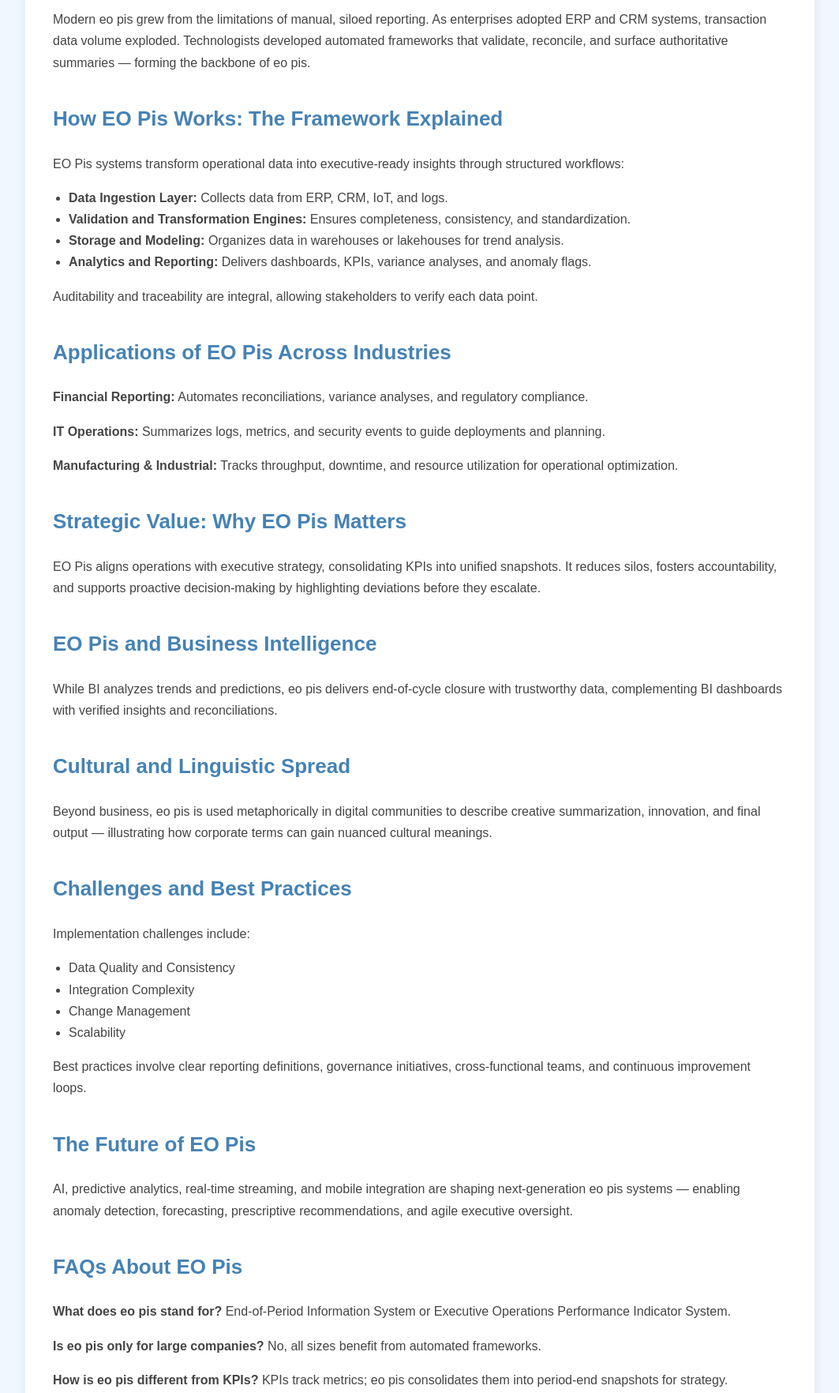
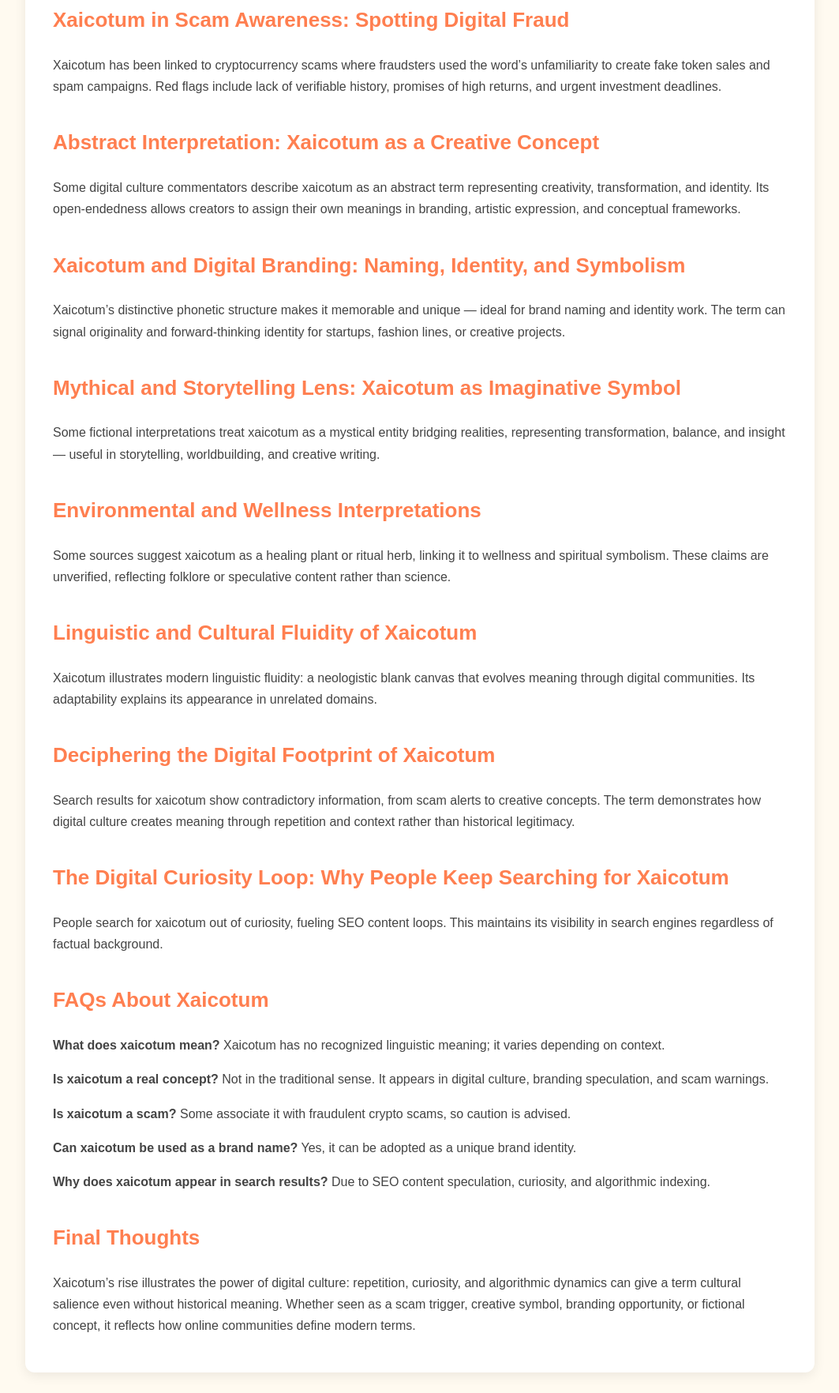
Before and after one commit to securemailpro/Xaicotum, a plain HTML site: page index.html in a window 1280 px wide. Shown: the part 560-2324 px from the top of the page at 79% size, without its empty margins (108-1171 px from the left). Drawn offline with Linux system fonts and the light colour scheme.

Commit message:
Update index.html

```diff
--- a/index.html
+++ b/index.html
@@ -2,12 +2,13 @@
 <html lang="en">
 <head>
 <meta charset="UTF-8">
-<title>EO Pis: The Complete Professional Guide to Modern Performance Insight Systems</title>
-<meta name="google-site-verification" content="77BOXF4epnvlQWSpbzVppuStk8v6sYFe3fZDL75i_ig" />
+<title>Xaicotum: Unraveling the Many Faces of a Viral Internet Term</title>
+<meta name="google-site-verification" content="kOVQ3KW4lfYsbPkSR4MZ6wGIO_d600uPSwBXhQe58eg" />
+
 <style>
     body {
         font-family: Arial, sans-serif;
-        background: #f0f8ff;
+        background: #fffaf0;
         margin: 0;
         padding: 0;
         line-height: 1.7;
@@ -18,7 +19,7 @@
         margin: 30px auto;
     }
     .title-box {
-        background: #4682b4;
+        background: #ff7f50;
         padding: 40px 50px;
         border-radius: 12px;
         box-shadow: 0 4px 15px rgba(0,0,0,0.12);
@@ -38,7 +39,7 @@
     h2 {
         margin-top: 35px;
         font-size: 26px;
-        color: #4682b4;
+        color: #ff7f50;
     }
     p, li {
         font-size: 16px;
@@ -48,7 +49,7 @@
         padding-left: 20px;
     }
     a {
-        color: #4682b4;
+        color: #ff7f50;
         text-decoration: underline;
         font-weight: 600;
     }
@@ -61,7 +62,7 @@
         left:0;
         height:5px;
         width:0;
-        background:#4682b4;
+        background:#ff7f50;
         z-index:9999;
     }
 </style>
@@ -81,65 +82,49 @@ window.addEventListener('scroll',function(){
 <div class="container">
 
 <div class="title-box">
-<h1>EO Pis: The Complete Professional Guide</h1>
+<h1>Xaicotum: Unraveling the Many Faces of a Viral Internet Term</h1>
 </div>
 
 <div class="blog-box">
 
-<p>In today’s hyper‑competitive, data‑driven world, the ability to turn raw data into clear, strategic insight is no longer a luxury — it’s a business imperative. At the heart of this evolution lies the concept of <a href="https://glowyp.com/eo-pis/">eo pis</a>, a multi‑layered framework that serves as both a technical tool and a conceptual bridge between operational activity and executive decision‑making.</p>
+<p>In the fast-moving digital landscape of 2025, some keywords suddenly burst into public curiosity without clear origins or definitions. Among these, <a href="https://glowyp.com/xaicotum/">xaicotum</a> stands out as both mysterious and compelling — a term appearing across social media, creative discussions, and scam warnings.</p>
 
-<h2>Defining EO Pis: What It Means Across Contexts</h2>
-<p>At its core, eo pis stands for End‑of‑Period Information System or Executive Operations Performance Indicator System — capturing, validating, summarizing, and presenting critical performance data at the close of a defined cycle.</p>
+<h2>The Curious Rise of the Word Xaicotum</h2>
+<p>The term surfaced online seemingly out of nowhere, appearing in SEO distributions, speculative branding discussions, and scam warnings. Analysts believe its spread stems from algorithmic content, random text generators, or collective curiosity.</p>
 
-<h2>Historical Evolution: From Spreadsheets to Smart Information Systems</h2>
-<p>Modern eo pis grew from the limitations of manual, siloed reporting. As enterprises adopted ERP and CRM systems, transaction data volume exploded. Technologists developed automated frameworks that validate, reconcile, and surface authoritative summaries — forming the backbone of eo pis.</p>
+<h2>Xaicotum in Scam Awareness: Spotting Digital Fraud</h2>
+<p>Xaicotum has been linked to cryptocurrency scams where fraudsters used the word’s unfamiliarity to create fake token sales and spam campaigns. Red flags include lack of verifiable history, promises of high returns, and urgent investment deadlines.</p>
 
-<h2>How EO Pis Works: The Framework Explained</h2>
-<p>EO Pis systems transform operational data into executive-ready insights through structured workflows:</p>
-<ul>
-<li><strong>Data Ingestion Layer:</strong> Collects data from ERP, CRM, IoT, and logs.</li>
-<li><strong>Validation and Transformation Engines:</strong> Ensures completeness, consistency, and standardization.</li>
-<li><strong>Storage and Modeling:</strong> Organizes data in warehouses or lakehouses for trend analysis.</li>
-<li><strong>Analytics and Reporting:</strong> Delivers dashboards, KPIs, variance analyses, and anomaly flags.</li>
-</ul>
-<p>Auditability and traceability are integral, allowing stakeholders to verify each data point.</p>
+<h2>Abstract Interpretation: Xaicotum as a Creative Concept</h2>
+<p>Some digital culture commentators describe xaicotum as an abstract term representing creativity, transformation, and identity. Its open-endedness allows creators to assign their own meanings in branding, artistic expression, and conceptual frameworks.</p>
 
-<h2>Applications of EO Pis Across Industries</h2>
-<p><strong>Financial Reporting:</strong> Automates reconciliations, variance analyses, and regulatory compliance.</p>
-<p><strong>IT Operations:</strong> Summarizes logs, metrics, and security events to guide deployments and planning.</p>
-<p><strong>Manufacturing & Industrial:</strong> Tracks throughput, downtime, and resource utilization for operational optimization.</p>
+<h2>Xaicotum and Digital Branding: Naming, Identity, and Symbolism</h2>
+<p>Xaicotum’s distinctive phonetic structure makes it memorable and unique — ideal for brand naming and identity work. The term can signal originality and forward-thinking identity for startups, fashion lines, or creative projects.</p>
 
-<h2>Strategic Value: Why EO Pis Matters</h2>
-<p>EO Pis aligns operations with executive strategy, consolidating KPIs into unified snapshots. It reduces silos, fosters accountability, and supports proactive decision-making by highlighting deviations before they escalate.</p>
+<h2>Mythical and Storytelling Lens: Xaicotum as Imaginative Symbol</h2>
+<p>Some fictional interpretations treat xaicotum as a mystical entity bridging realities, representing transformation, balance, and insight — useful in storytelling, worldbuilding, and creative writing.</p>
 
-<h2>EO Pis and Business Intelligence</h2>
-<p>While BI analyzes trends and predictions, eo pis delivers end-of-cycle closure with trustworthy data, complementing BI dashboards with verified insights and reconciliations.</p>
+<h2>Environmental and Wellness Interpretations</h2>
+<p>Some sources suggest xaicotum as a healing plant or ritual herb, linking it to wellness and spiritual symbolism. These claims are unverified, reflecting folklore or speculative content rather than science.</p>
 
-<h2>Cultural and Linguistic Spread</h2>
-<p>Beyond business, eo pis is used metaphorically in digital communities to describe creative summarization, innovation, and final output — illustrating how corporate terms can gain nuanced cultural meanings.</p>
+<h2>Linguistic and Cultural Fluidity of Xaicotum</h2>
+<p>Xaicotum illustrates modern linguistic fluidity: a neologistic blank canvas that evolves meaning through digital communities. Its adaptability explains its appearance in unrelated domains.</p>
 
-<h2>Challenges and Best Practices</h2>
-<p>Implementation challenges include:</p>
-<ul>
-<li>Data Quality and Consistency</li>
-<li>Integration Complexity</li>
-<li>Change Management</li>
-<li>Scalability</li>
-</ul>
-<p>Best practices involve clear reporting definitions, governance initiatives, cross-functional teams, and continuous improvement loops.</p>
+<h2>Deciphering the Digital Footprint of Xaicotum</h2>
+<p>Search results for xaicotum show contradictory information, from scam alerts to creative concepts. The term demonstrates how digital culture creates meaning through repetition and context rather than historical legitimacy.</p>
 
-<h2>The Future of EO Pis</h2>
-<p>AI, predictive analytics, real-time streaming, and mobile integration are shaping next-generation eo pis systems — enabling anomaly detection, forecasting, prescriptive recommendations, and agile executive oversight.</p>
+<h2>The Digital Curiosity Loop: Why People Keep Searching for Xaicotum</h2>
+<p>People search for xaicotum out of curiosity, fueling SEO content loops. This maintains its visibility in search engines regardless of factual background.</p>
 
-<h2>FAQs About EO Pis</h2>
-<p><strong>What does eo pis stand for?</strong> End‑of‑Period Information System or Executive Operations Performance Indicator System.</p>
-<p><strong>Is eo pis only for large companies?</strong> No, all sizes benefit from automated frameworks.</p>
-<p><strong>How is eo pis different from KPIs?</strong> KPIs track metrics; eo pis consolidates them into period-end snapshots for strategy.</p>
-<p><strong>Can eo pis integrate with BI tools?</strong> Yes, modern systems work alongside BI for real-time dashboards.</p>
-<p><strong>Is eo pis relevant outside business?</strong> Yes, used metaphorically in creative digital contexts.</p>
+<h2>FAQs About Xaicotum</h2>
+<p><strong>What does xaicotum mean?</strong> Xaicotum has no recognized linguistic meaning; it varies depending on context.</p>
+<p><strong>Is xaicotum a real concept?</strong> Not in the traditional sense. It appears in digital culture, branding speculation, and scam warnings.</p>
+<p><strong>Is xaicotum a scam?</strong> Some associate it with fraudulent crypto scams, so caution is advised.</p>
+<p><strong>Can xaicotum be used as a brand name?</strong> Yes, it can be adopted as a unique brand identity.</p>
+<p><strong>Why does xaicotum appear in search results?</strong> Due to SEO content speculation, curiosity, and algorithmic indexing.</p>
 
 <h2>Final Thoughts</h2>
-<p>EO Pis embodies a strategic mindset prioritizing accuracy, insight, and alignment. It transforms raw data into trusted knowledge at the close of each cycle, empowering leaders to make confident decisions in a fast-paced digital world.</p>
+<p>Xaicotum’s rise illustrates the power of digital culture: repetition, curiosity, and algorithmic dynamics can give a term cultural salience even without historical meaning. Whether seen as a scam trigger, creative symbol, branding opportunity, or fictional concept, it reflects how online communities define modern terms.</p>
 
 </div>
 </div>
```
